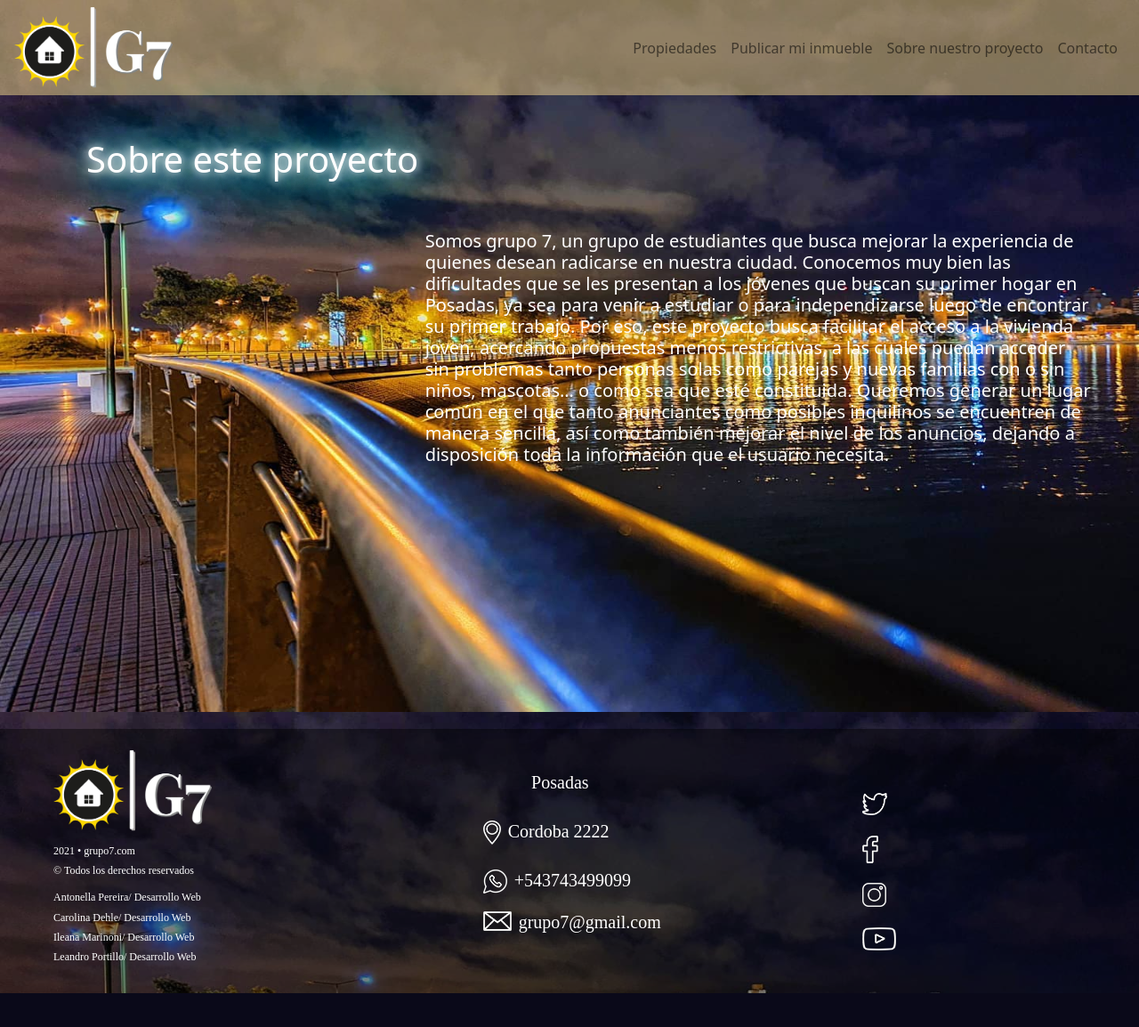
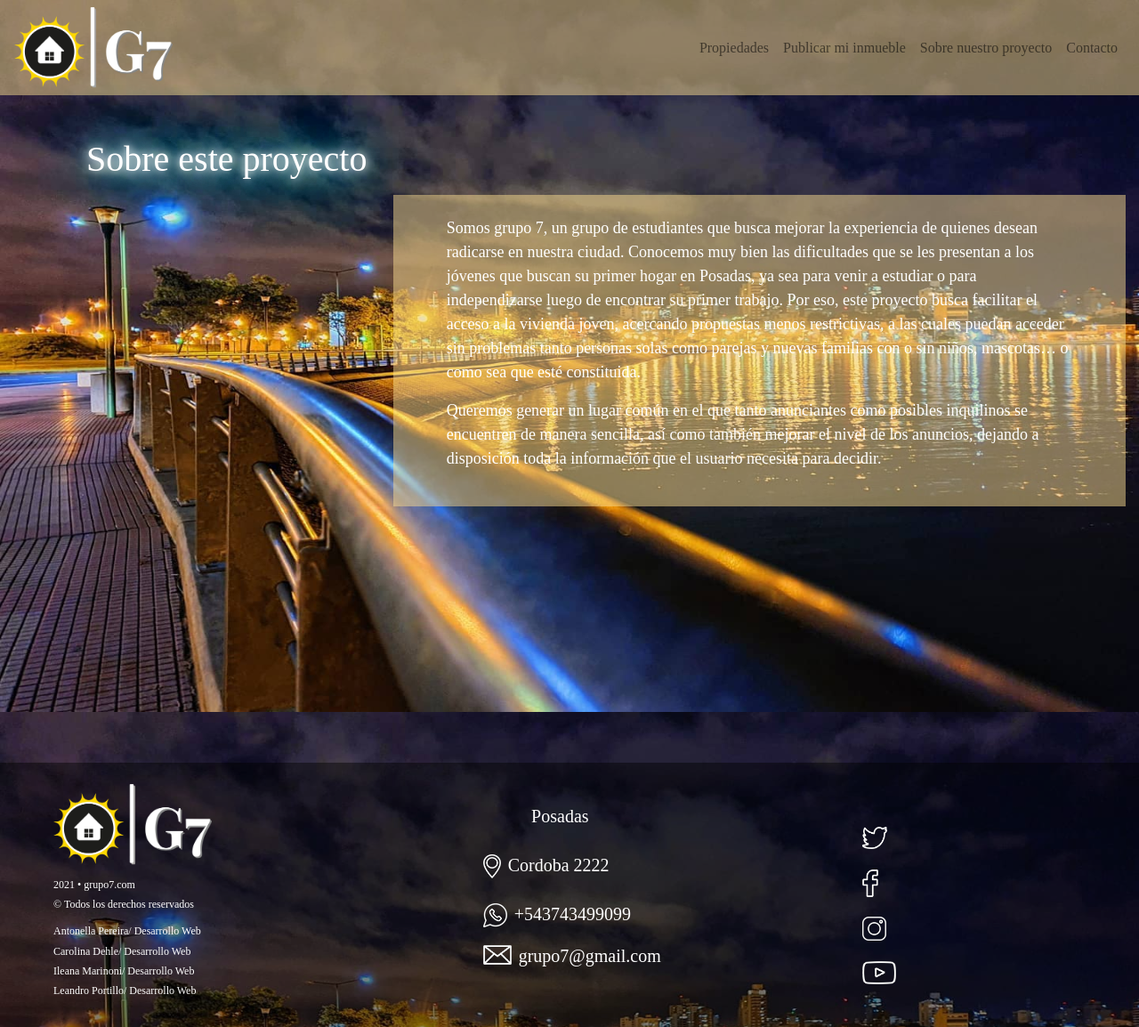
Before and after one commit to car0s0ad/proyecto-final, a PHP site: page /sobreesteproyecto.php in a window 1280 px wide. Shown: the whole page at 89% size. Before the commit the page ends 1116 px from the top, so only its background shows below. Run offline with PHP 8.4, Linux system fonts and the light colour scheme; some libraries are stand-ins or nearby versions; some web fonts are replaced.

Commit message:
acomodo navbar y otras cosas

```diff
--- a/estilos2.css
+++ b/estilos2.css
@@ -12,6 +12,10 @@
 }
 .nav-item {
   border-radius: 5px;
+}
+.nav-link{
+  font-family: Mukta;
+  font-size: 18-px;
 }
 .form-select:hover {
   background:#FCE45C;
@@ -43,15 +47,19 @@
     0 0 150px #0ff;
 }
 
-
-h1{
-    font-size: 60px;
+h1{ font-family: Mukta;
+    font-size: 70px;
     color: white;
 }
-
 h5{
+    font-family: Mukta;
     font-size: 10px;
     color:white;
+}
+p{
+  font-family: Mukta;
+  font-size: 18px;
+  color:white;
 }
 
 .navbar-custom {
@@ -130,3 +138,6 @@ h5{
 .seccion2 {
     background-color: #FFCBCD;
 }
+.sobrenosotros{
+  background-color:rgba(249, 220, 144, 0.5);
+}
--- a/sobreesteproyecto.php
+++ b/sobreesteproyecto.php
@@ -5,18 +5,23 @@
     <body class="h-100" >
         <main role="main"></main>
 
-         <section class="col- py-5">
+         <section class="col- pt-5">
             <div class="container-fluid container-md">
-               <div class="row align-items-center col-md-6">
+               <div class="row align-items-center col-5">
                 <h1 class="neon">Sobre este proyecto</h1>
             </div>
-        </section class="sobrenosotros">
-        <div class="row offset-4 col-8">
+        </section>
+
+        <div class="row offset-4 col-8 pt-2">
+        <div class="sobrenosotros">
         <div class="container">
         <div class="container-fluid align-items-end">
-            <H5>Somos grupo 7, un grupo de estudiantes que busca mejorar la experiencia de quienes desean radicarse en nuestra ciudad.
-             Conocemos muy bien las dificultades que se les presentan a los jóvenes que buscan su primer hogar en Posadas, ya sea para venir a estudiar o para independizarse luego de encontrar su primer trabajo. Por eso, este proyecto busca facilitar el acceso a la vivienda joven, acercando propuestas menos restrictivas, a las cuales puedan acceder sin problemas tanto personas solas como parejas y nuevas familias con o sin niños, mascotas… o como sea que esté constituida.
-             Queremos generar un lugar común en el que tanto anunciantes como posibles inquilinos se encuentren de manera sencilla, así como también mejorar el nivel de los anuncios, dejando a disposición toda la información que el usuario necesita.</H5>
+            <br>
+            <p>Somos grupo 7, un grupo de estudiantes que busca mejorar la experiencia de quienes desean radicarse en nuestra ciudad.
+             Conocemos muy bien las dificultades que se les presentan a los jóvenes que buscan su primer hogar en Posadas, ya sea para venir a estudiar o para independizarse luego de encontrar su primer trabajo. Por eso, este proyecto busca facilitar el acceso a la vivienda joven, acercando propuestas menos restrictivas, a las cuales puedan acceder sin problemas tanto personas solas como parejas y nuevas familias con o sin niños, mascotas… o como sea que esté constituida.</p>
+            <p>Queremos generar un lugar común en el que tanto anunciantes como posibles inquilinos se encuentren de manera sencilla, así como también mejorar el nivel de los anuncios, dejando a disposición toda la información que el usuario necesita para decidir.</p>
+            <br>
+        </div>
         </div>
         </div>
         </div>
```
Also changed, not shown: estilos.css (+9 -3 lines), includes/header.php (+4 -4 lines).
